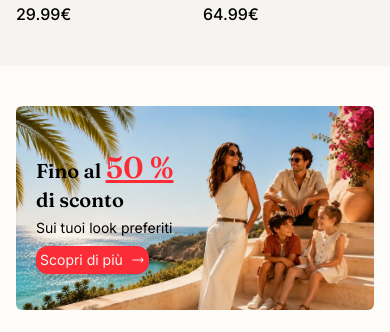
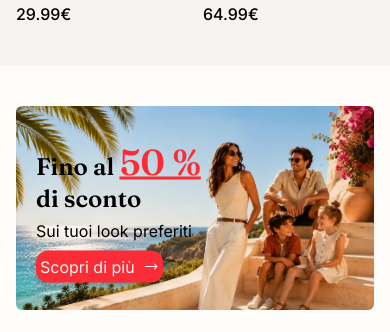
Before and after one commit to santie96/TShort, a React (Vite) app: page / in a window 390 px wide. Shown: the part 2900-3232 px from the top of the page. Built offline with nearby package versions, Linux system fonts and the light colour scheme.

Commit message:
fix text

```diff
--- a/src/component/ui/BannerSaldiEstivi.jsx
+++ b/src/component/ui/BannerSaldiEstivi.jsx
@@ -11,10 +11,10 @@
                     <div className="relative">
                         <img src={`${imgBannerEstate}`} alt="" className="w-full h-full object-cover block rounded-md" />
                         <div className="absolute top-1/2 -translate-y-1/2 px-5 md:px-10 font-text">
-                            <h2 className="font-title text-xl mt-2 md:mt-6 font-semibold md:text-4xl lg:text-7xl lg:mt-6">Fino al <span className="text-red-500 underline lg:text-8xl text-3xl md:text-6xl">50 %</span> <br /> di sconto</h2>
-                            <p className="text-sm mt-1 md:text-2xl lg:text-4xl lg:mt-3">Sui tuoi look preferiti</p>
+                            <h2 className="font-title text-2xl mt-2 md:mt-6 font-semibold md:text-4xl lg:text-7xl lg:mt-6">Fino al <span className="text-red-500 underline lg:text-8xl text-4xl md:text-6xl">50 %</span> <br /> di sconto</h2>
+                            <p className="mt-1 md:text-2xl lg:text-4xl lg:mt-3">Sui tuoi look preferiti</p>
                             <Link to="/saldi">
-                                <button type="button" className="bg-red-500 text-[#F6F4F0] p-1 rounded-xl text-sm flex items-center gap-2 mt-2 md:mt-3 md:text-xl lg:text-2xl lg:px-3 lg:py-2 lg:mt-7 cursor-pointer transition-transform lg:hover:scale-105 lg:hover:translate-x-2 duration-300 ease-in-out shadow-md shadow-black/20">
+                                <button type="button" className="bg-red-500 text-[#F6F4F0] p-1 rounded-xl  flex items-center gap-2 mt-2 md:mt-3 md:text-xl lg:text-2xl lg:px-3 lg:py-2 lg:mt-7 cursor-pointer transition-transform lg:hover:scale-105 lg:hover:translate-x-2 duration-300 ease-in-out shadow-md shadow-black/20">
                                     <p>Scopri di più</p>
                                     <HiArrowLongRight />
                                 </button>
```
